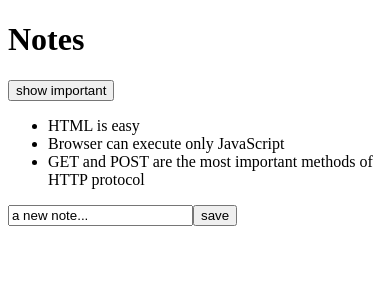
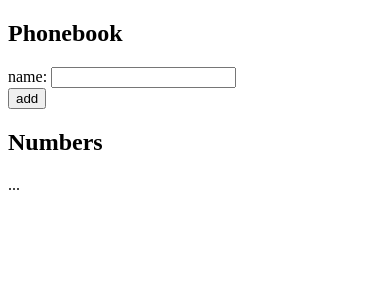
Before and after one commit to efurrevig/react-phonebook, a React (Create React App) app: page / in a window 390 px wide. Shown: the top 300 px of the page. Built offline with nearby package versions, Linux system fonts and the light colour scheme.

Commit message:
phonebook

```diff
--- a/src/App.js
+++ b/src/App.js
@@ -1,51 +1,24 @@
 import { useState } from 'react'
-import Note from './components/Note'
 
-const App = (props) => {
-  const [notes, setNotes] = useState(props.notes)
-  const [newNote, setNewNote] = useState('a new note...')
-  const [showAll, setShowAll] = useState(true)
-
-  const addNote = (event) => {
-    event.preventDefault()
-    const noteObject = {
-      content: newNote,
-      important: Math.random() < 0.5,
-      id: notes.length + 1,
-    }
-    setNotes(notes.concat(noteObject))
-    setNewNote('')
-  }
-
-  const handleNoteChange = (event) => {
-    console.log(event.target.value)
-    setNewNote(event.target.value)
-  }
-
-  const notesToShow = showAll
-    ? notes
-    : notes.filter(note => note.important)
+const App = () => {
+  const [persons, setPersons] = useState([
+    { name: 'Arto Hellas' }
+  ])
+  const [newName, setNewName] = useState('')
 
   return (
     <div>
-      <h1>Notes</h1>
-      <div>
-        <button onClick={() => setShowAll(!showAll)}>
-          show {showAll ? 'important' : 'all'}
-        </button>
-      </div>
-      <ul>
-        {notesToShow.map(note =>
-          <Note key={note.id} note={note} />
-        )}
-      </ul>
-      <form onSubmit={addNote}>
-        <input
-          value={newNote}
-          onChange={handleNoteChange}
-        />
-        <button type="submit">save</button>
+      <h2>Phonebook</h2>
+      <form>
+        <div>
+          name: <input />
+        </div>
+        <div>
+          <button type="submit">add</button>
+        </div>
       </form>
+      <h2>Numbers</h2>
+      ...
     </div>
   )
 }
--- a/src/components/Note.js
+++ /dev/null
@@ -1,7 +0,0 @@
-const Note = ({ note }) => {
-    return (
-        <li>{note.content}</li>
-    )
-}
-
-export default Note
--- a/src/index.js
+++ b/src/index.js
@@ -3,24 +3,7 @@
 
 import App from './App'
 
-const notes = [
-  {
-    id: 1,
-    content: 'HTML is easy',
-    important: true
-  },
-  {
-    id: 2,
-    content: 'Browser can execute only JavaScript',
-    important: false
-  },
-  {
-    id: 3,
-    content: 'GET and POST are the most important methods of HTTP protocol',
-    important: true
-  }
-]
 
 ReactDOM.createRoot(document.getElementById('root')).render(
-  <App notes={notes} />
+  <App />
 )
```
